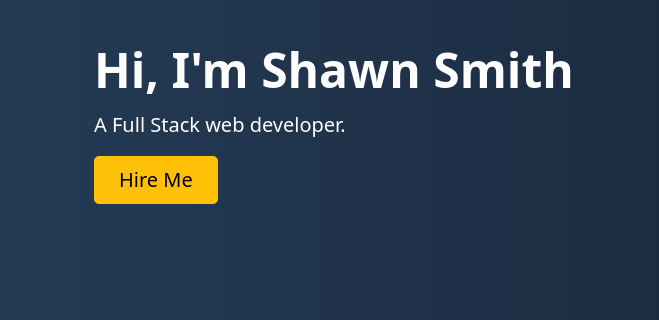
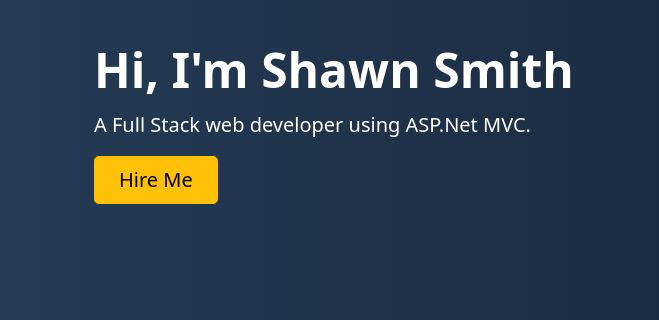
Before and after one commit to SLSmith64/FirstProject-6-23-2024, a plain HTML site: page Index.html in a window 1280 px wide. Shown: the part 167-487 px from the top of the page, 0-659 px from the left. Drawn offline with nearby package versions, Linux system fonts and the light colour scheme.

Commit message:
Changed the subtitle.

```diff
--- a/Index.html
+++ b/Index.html
@@ -59,7 +59,7 @@
                 </div>
                 <div class="col-lg-6">
                     <h1 class="display-5 fw-bold lh-1 mb-3">Hi, I'm Shawn Smith </h1>
-                    <p class="lead">A Full Stack web developer.
+                    <p class="lead">A Full Stack web developer using ASP.Net MVC.
                     </p>
                     <div class="d-grid gap-2 d-md-flex justify-content-md-start">
                         <button type="button" class="btn btn-warning btn-lg px-4 me-md-2">Hire Me</button>
```
